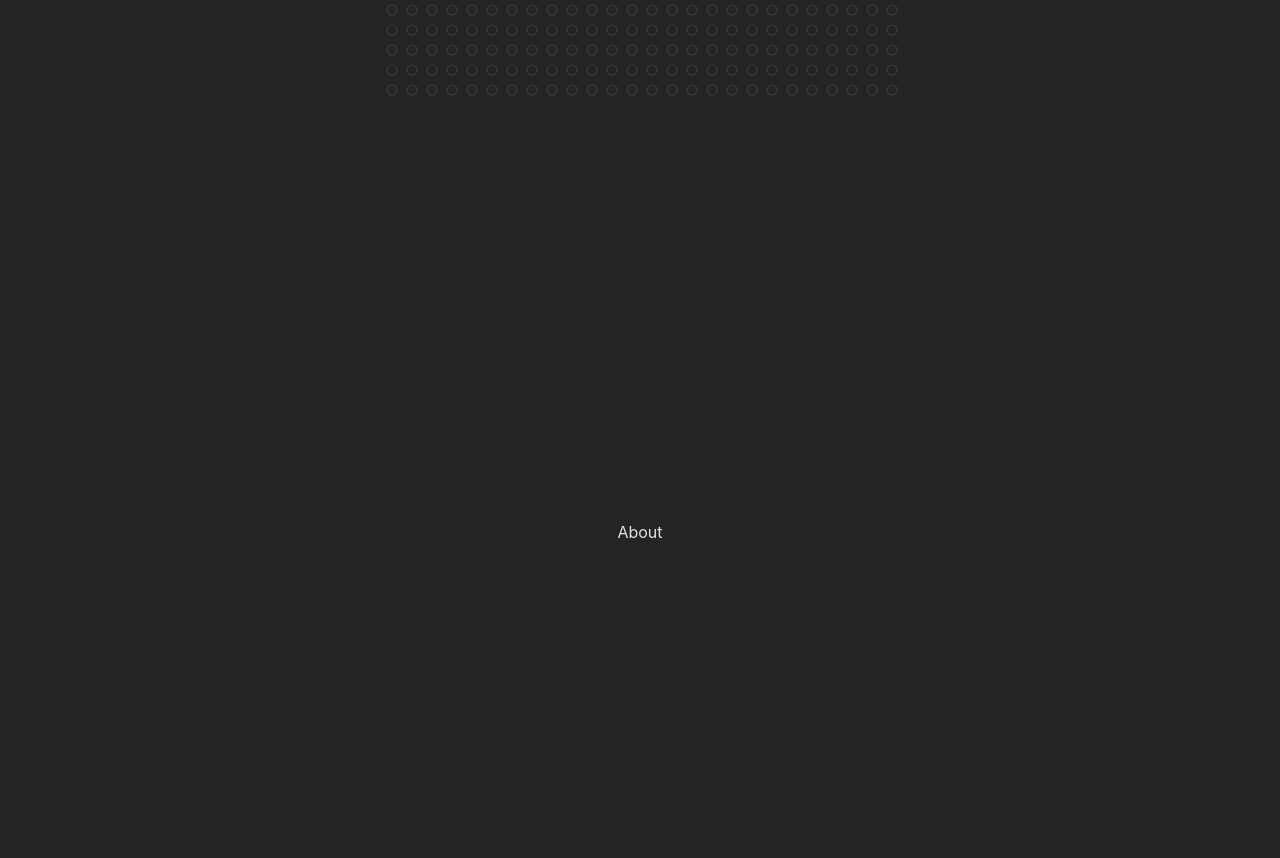
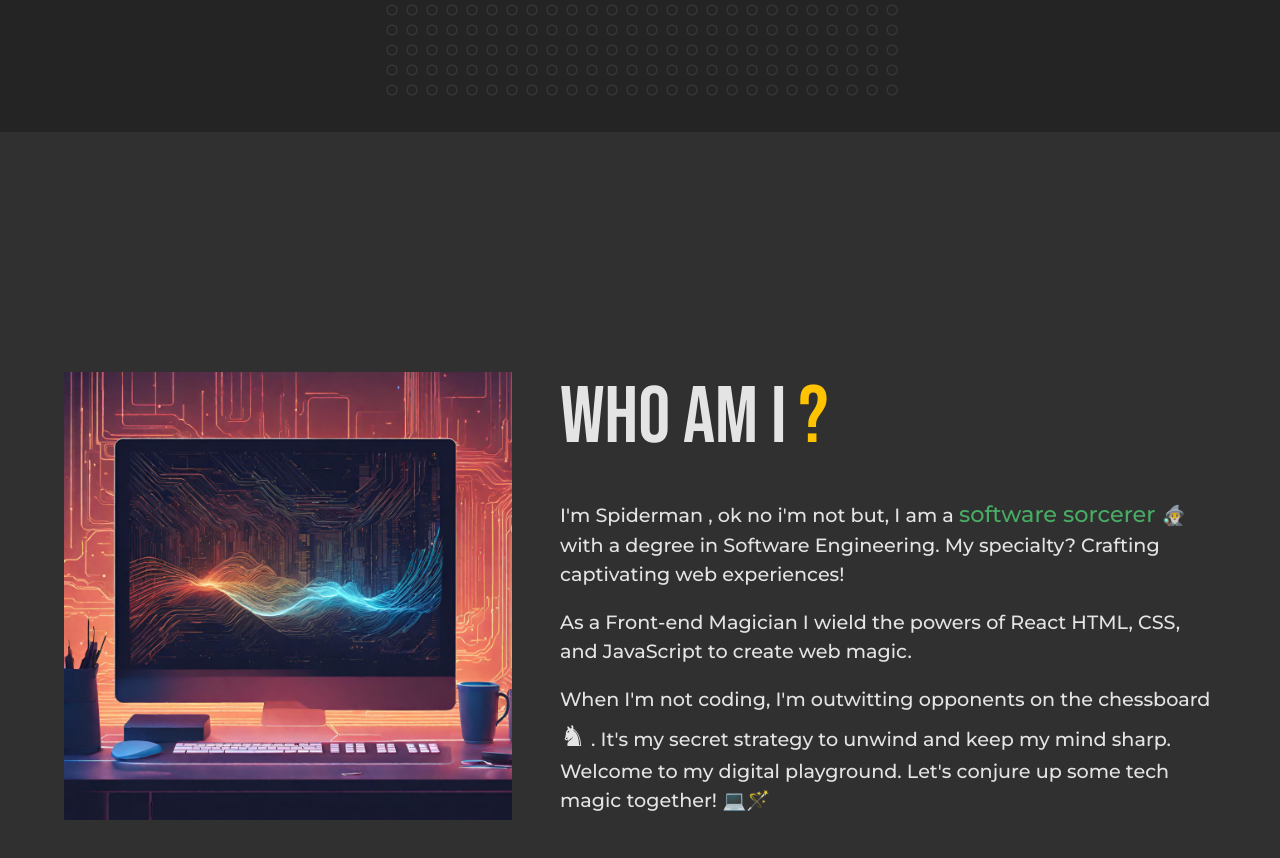
Before and after one commit to AaliyanAsif/CODSOFT-2, a React (Vite) app: page / in a window 1280 px wide. Shown: the part 780-1638 px from the top of the page. Built offline with nearby package versions, Linux system fonts and the light colour scheme.

Commit message:
About Section v1 final

```diff
--- a/src/components/About/About.css
+++ b/src/components/About/About.css
@@ -1,6 +1,106 @@
 .about {
+  background-color: #303030;
+  min-height: 100vh;
+  padding: 4rem;
+  padding-bottom: 0;
   display: flex;
-  justify-content: center;
+  justify-content: space-between;
   align-items: center;
-  min-height: 100vh;
 }
+
+.about h1 {
+  font-family: "Bebas Neue", sans-serif;
+  font-size: 5rem;
+}
+
+.about h1 span {
+  color: #ffc300;
+  display: inline-block;
+  animation: enlargeAnimation 1.5s infinite;
+}
+
+.about p {
+  font-family: "Montserrat", sans-serif;
+  font-size: 1.2rem;
+}
+
+.about-img {
+  width: 35vw;
+}
+
+.about-text {
+  margin-left: 3rem;
+  float: right;
+}
+
+.colorfull {
+  font-size: 1.4rem;
+  animation: colorfulTextAnimation 4s linear infinite;
+}
+
+.large-icon {
+  font-size: 1.8rem;
+}
+
+/* ****************** Animations ********************* */
+
+@keyframes enlargeAnimation {
+  0% {
+    transform: scale(1);
+  }
+  50% {
+    transform: scale(1.15);
+  }
+  100% {
+    ftransform: scale(1);
+  }
+}
+
+@keyframes colorfulTextAnimation {
+  0%,
+  100% {
+    color: #ff5733; /* Orange */
+  }
+  20% {
+    color: #ffc300; /* Yellow */
+  }
+  40% {
+    color: #4caf50; /* Green */
+  }
+  60% {
+    color: #3498db; /* Blue */
+  }
+  80% {
+    color: #9b59b6; /* Purple */
+  }
+}
+
+/*********************** Drafted Styles *****************************/
+
+/* .react-blue {
+  font-size: 1.3rem;
+  letter-spacing: 2px;
+  color: #00d7fe;
+}
+
+.html-orange {
+  font-size: 1.3rem;
+  letter-spacing: 1px;
+  color: #ff6c39;
+}
+
+.css-blue {
+  font-size: 1.3rem;
+  letter-spacing: 2px;
+  color: #1f62ae;
+}
+
+.js-yellow {
+  font-size: 1.3rem;
+  letter-spacing: 2px;
+  color: #f0db4f;
+} */
+
+/* .disappear {
+  animation: disappearAndReappear 2s ease-in-out infinite alternate;
+} */
--- a/src/components/About/About.jsx
+++ b/src/components/About/About.jsx
@@ -1,5 +1,34 @@
+/* eslint-disable react/no-unescaped-entities */
 import "./About.css";
 
 export default function About() {
-  return <div className="about">About</div>;
+  return (
+    <div className="about">
+      <img className="about-img" src="/assests/pro.png" />
+      <div className="about-text">
+        <h1>
+          Who am I <span>?</span>
+        </h1>
+
+        <div className="about-me">
+          <p>
+            I'm Spiderman , ok no i'm not but, I am a{" "}
+            <span className="colorfull">software sorcerer </span> 🧙‍♂️ with a
+            degree in Software Engineering. My specialty? Crafting captivating
+            web experiences!{" "}
+          </p>
+          <p>
+            As a Front-end Magician I wield the powers of React HTML, CSS, and
+            JavaScript to create web magic.
+          </p>
+          <p>
+            When I'm not coding, I'm outwitting opponents on the chessboard{" "}
+            <span className="large-icon">♞</span> . It's my secret strategy to
+            unwind and keep my mind sharp. Welcome to my digital playground.
+            Let's conjure up some tech magic together! 💻🪄
+          </p>
+        </div>
+      </div>
+    </div>
+  );
 }
```
Also changed, not shown: assests/fotor-ai-20231007195653.jpg (added), assests/pro.png (added).
